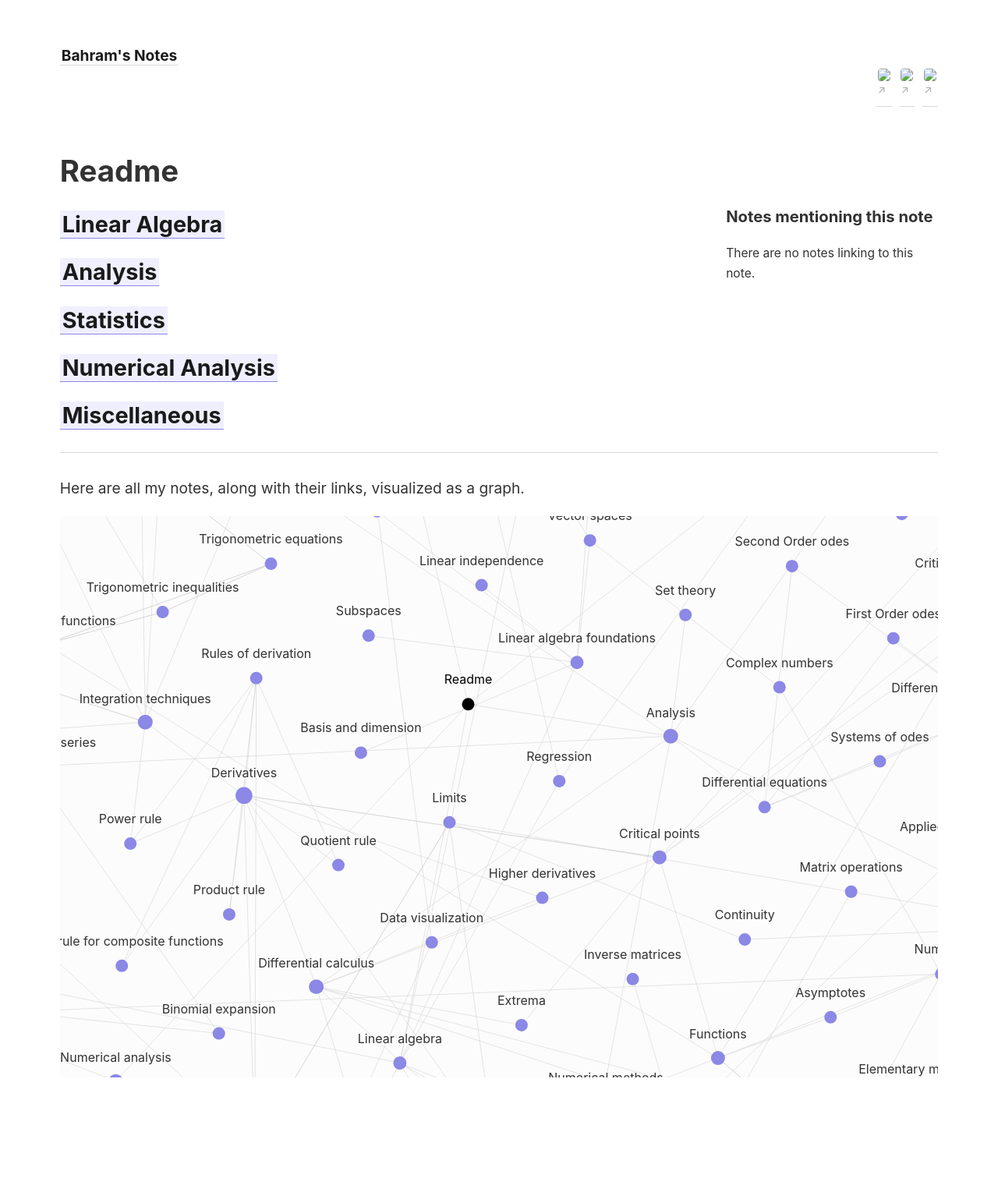
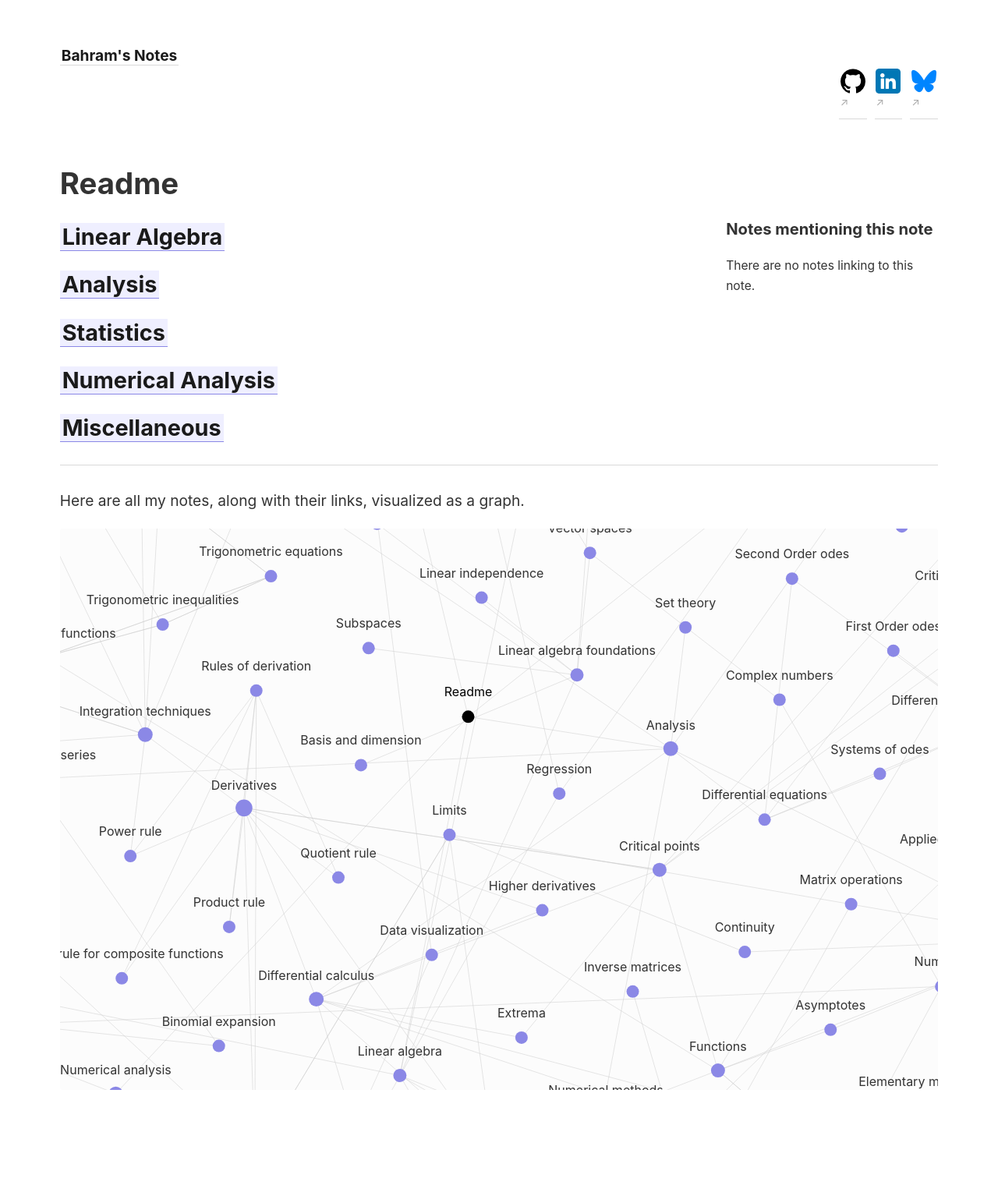
Before and after one commit to jowharshamshiri/notes, a Jekyll site: the page built from _notes/README.md, in a window 1280 px wide. Shown: the whole page at 78% size. Built offline with Jekyll 4.4.1, drawn with Linux system fonts in a browser that asks for light colours.

Commit message:
Fix image paths in navigation links for consistency

```diff
--- a/_includes/nav.html
+++ b/_includes/nav.html
@@ -1,9 +1,9 @@
 <div>
     <a class="internal-link" href="{{ site.baseurl }}/"><b>{{ site.title }}</b></a>
 	<div style="display:flex; justify-content:flex-end; gap:10px; margin-bottom:20px;">
-		<a href="https://github.com/jowharshamshiri"><img src="notes/images/github_logo.png"/></a>
-		<a href="https://www.linkedin.com/in/joharshamshiri/"><img src="notes/images/linkedin_logo.png"/></a>
-		<a href="https://bsky.app/profile/joeharshamshiri.bsky.social"><img src="notes/images/bluesky_logo.png"/></a>
+		<a href="https://github.com/jowharshamshiri"><img src="/notes/images/github_logo.png"/></a>
+		<a href="https://www.linkedin.com/in/joharshamshiri/"><img src="/notes/images/linkedin_logo.png"/></a>
+		<a href="https://bsky.app/profile/joeharshamshiri.bsky.social"><img src="/notes/images/bluesky_logo.png"/></a>
 		</div>
 
 </div>
```
